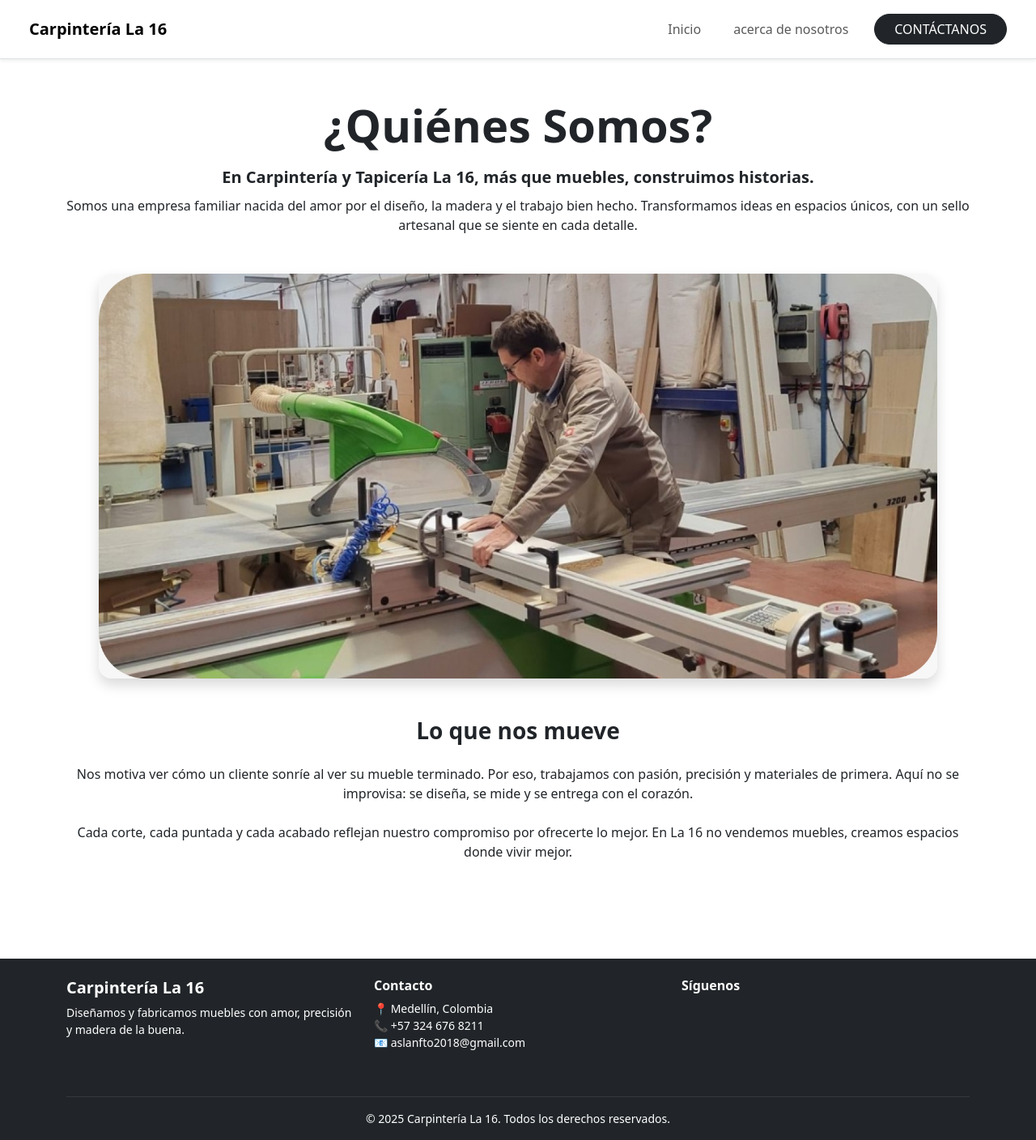
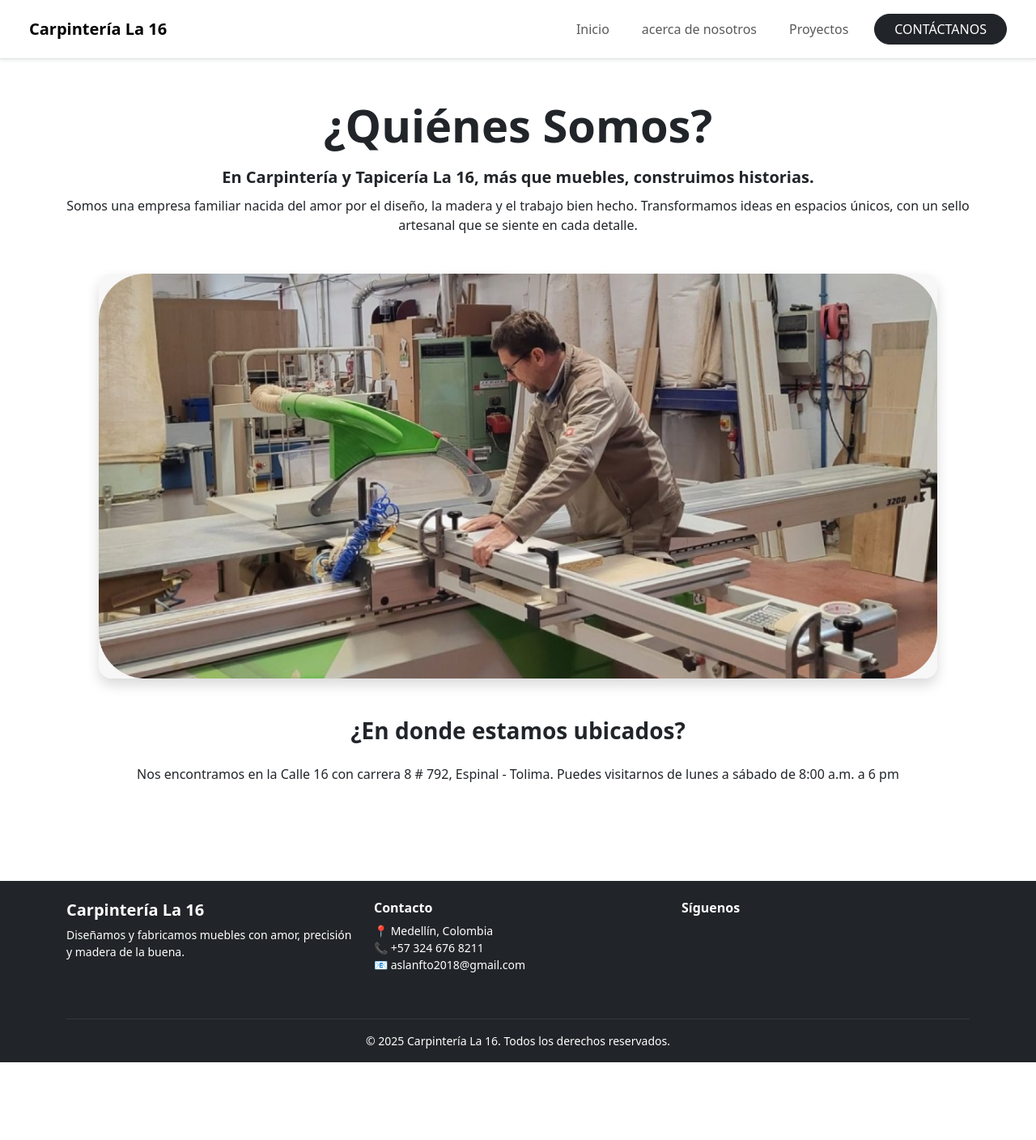
Before and after one commit to YojhanxA/Carpinteria, a React (Vite) app: page /acerca in a window 1280 px wide. Shown: the whole page at 81% size. After the commit the page ends 1312 px from the top, so only its background shows below. Built offline with nearby package versions, Linux system fonts and the light colour scheme.

Commit message:
Proyectos

```diff
--- a/src/components/Navbar.jsx
+++ b/src/components/Navbar.jsx
@@ -45,6 +45,12 @@ export const Navbar = () => {
               </li>
 
               <li className="nav-item">
+                <Link to="/proyectosc" className="nav-link fw-medium">
+                  Proyectos
+                </Link>
+              </li>
+
+              <li className="nav-item">
                 <a
                   href={whatsappLink}
                   target="_blank"
--- a/src/main.jsx
+++ b/src/main.jsx
@@ -6,16 +6,17 @@ import { Navbar } from "./components/Navbar";
 import { AcercaD } from "./pages/AcercaD";
 import "bootstrap/dist/css/bootstrap.min.css";
 import { Footer } from "./components/Footer";
+import { Proyectos } from "./pages/Proyectos";
 
 // Renderizamos el componente de rutas
 createRoot(document.getElementById("root")).render(
   <StrictMode>
     <Router>
       <Navbar />
-
       <Routes>
         <Route path="/" element={<Home />} />
         <Route path="/acerca" element={<AcercaD />} />
+        <Route path="/proyectosc" elemnent={<Proyectos />} />
       </Routes>
       <Footer />
     </Router>
--- a/src/pages/AcercaD.jsx
+++ b/src/pages/AcercaD.jsx
@@ -24,16 +24,13 @@ export const AcercaD = () => {
       </section>
 
       <section className="text-center mt-5">
-        <h3 className="fw-bold mb-4">Lo que nos mueve</h3>
+        <h3 className="fw-bold mb-4">¿En donde estamos ubicados?</h3>
         <p className="mb-4">
-          Nos motiva ver cómo un cliente sonríe al ver su mueble terminado. Por
-          eso, trabajamos con pasión, precisión y materiales de primera. Aquí no
-          se improvisa: se diseña, se mide y se entrega con el corazón.
+          Nos encontramos en la Calle 16 con carrera 8 # 792, Espinal - Tolima.
+          Puedes visitarnos de lunes a sábado de 8:00 a.m. a 6 pm
         </p>
         <p className="mb-4">
-          Cada corte, cada puntada y cada acabado reflejan nuestro compromiso
-          por ofrecerte lo mejor. En La 16 no vendemos muebles, creamos espacios
-          donde vivir mejor.
+
         </p>
       </section>
     </main>
--- /dev/null
+++ b/src/pages/Proyectos.jsx
@@ -0,0 +1,18 @@
+export const Proyectos = () => {
+    return (
+        <main className="container py-5">
+            <section className="text-center mb-5">
+                <h2 className="display-4 fw-bold mb-3">Nuestros Proyectos</h2>
+                <p className="lead fw-semibold mb-2"></p>
+                <p className="lead fw-semibold mb-2">
+                    Aqui te enseñamos algunos de nuestros proyectos
+                </p>
+                <p className="fw-medium mb-4">
+                    Explora nuestra galería de proyectos destacados y descubre cómo transformamos espacios con nuestro trabajo artesanal.
+                </p>
+
+            </section>
+        </main>
+
+    );
+};
```
